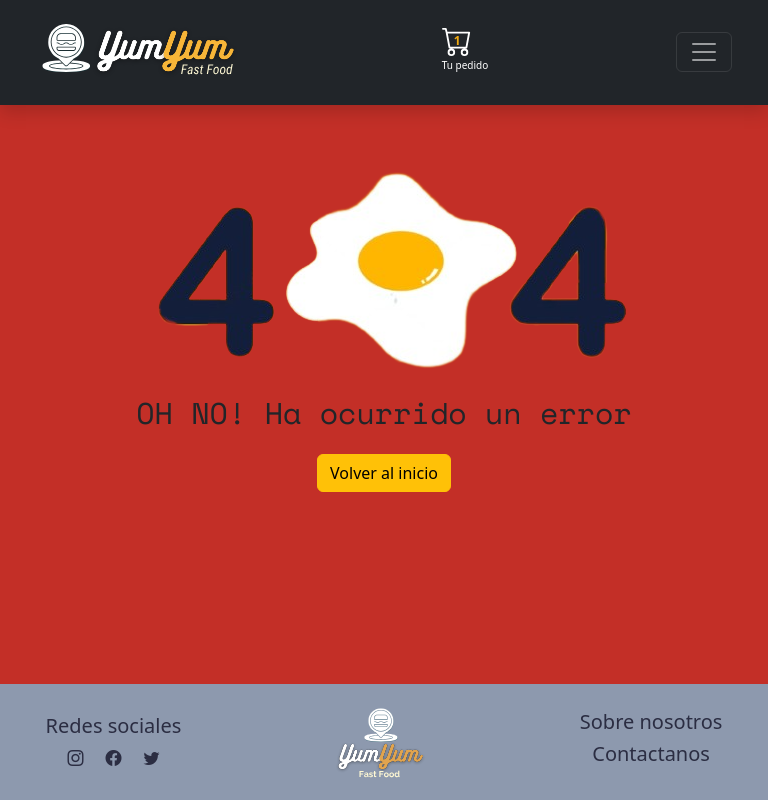
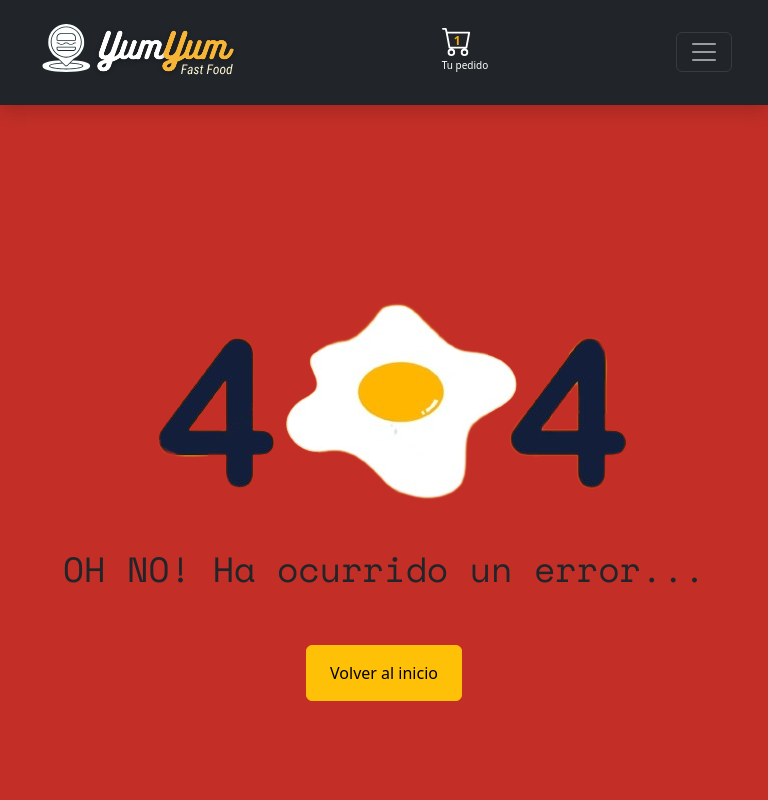
Before and after one commit to lourdesgarciafyl/PF-YumYum-frontend, a React (Vite) app: page / in a window 768 px wide. Shown: the top 800 px of the page. Built offline with nearby package versions, Linux system fonts and the light colour scheme.

Commit message:
Se agrego contenido en la hoja de estilos para que quede responsive

```diff
--- a/src/components/views/Error404.jsx
+++ b/src/components/views/Error404.jsx
@@ -7,7 +7,7 @@ const Error404 = () => {
     <section className="mainSection text-center fondoRojo ordenError">
       <img src={error} className="imagenError" alt="error 404" />
       <div>
-        <h2 className="textoError"> OH NO! Ha ocurrido un error </h2>
+        <h2 className="textoError"> OH NO! Ha ocurrido un error... </h2>
         <Button variant="btn btn-warning mt-3 botonError">
           Volver al inicio
         </Button>
--- a/src/css/error404.css
+++ b/src/css/error404.css
@@ -12,3 +12,45 @@
 .ordenError {
   padding-bottom: 8%;
 }
+
+/* dispositivos small */
+
+@media all and (max-width: 767px) {
+  .imagenError {
+    width: 70%;
+    padding-top: 30%;
+  }
+
+  .ordenError {
+    padding-bottom: 35%;
+  }
+
+  .textoError {
+    font-family: "Space Mono", monospace;
+    font-size: 18px;
+    margin-top: 5%;
+    margin-bottom: 2%;
+  }
+}
+
+/* dispositivos medium */
+
+@media all and (min-width: 768px) and (max-width: 991px) {
+  .imagenError {
+    padding-top: 25%;
+  }
+  .textoError {
+    font-family: "Space Mono", monospace;
+    font-size: 35px;
+    margin-top: 5%;
+    margin-bottom: 5%;
+  }
+
+  .botonError {
+    padding: 2% 3%;
+  }
+
+  .ordenError {
+    padding-bottom: 25%;
+  }
+}
```
